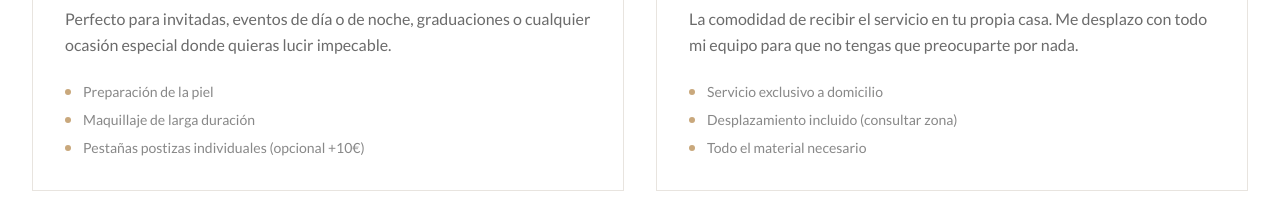
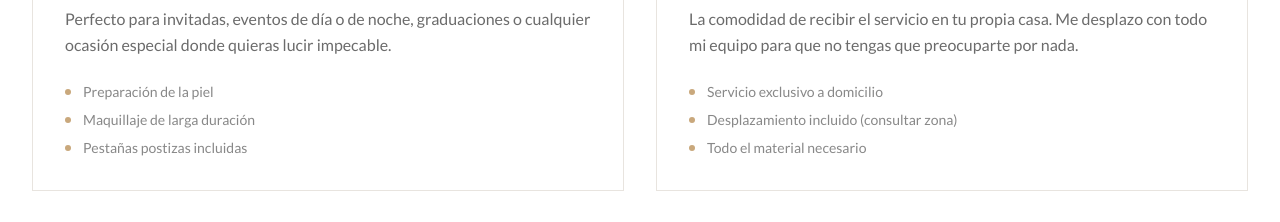
Before and after one commit to kyryl-bogach/grazindafranco, a Next.js app: page / in a window 1280 px wide. Shown: the part 1960-2182 px from the top of the page. Built offline with nearby package versions, Linux system fonts and the light colour scheme.

Commit message:
fix: update pestañas postizas to included instead of optional

```diff
--- a/components/ServicesFullSection.tsx
+++ b/components/ServicesFullSection.tsx
@@ -8,7 +8,7 @@ const services = [
         priceDetail: "Duración: 1 hora",
         description:
             "Perfecto para invitadas, eventos de día o de noche, graduaciones o cualquier ocasión especial donde quieras lucir impecable.",
-        includes: ["Preparación de la piel", "Maquillaje de larga duración", "Pestañas postizas individuales (opcional +10€)"],
+        includes: ["Preparación de la piel", "Maquillaje de larga duración", "Pestañas postizas incluidas"],
     },
     {
         title: "Maquillaje a Domicilio",
```
